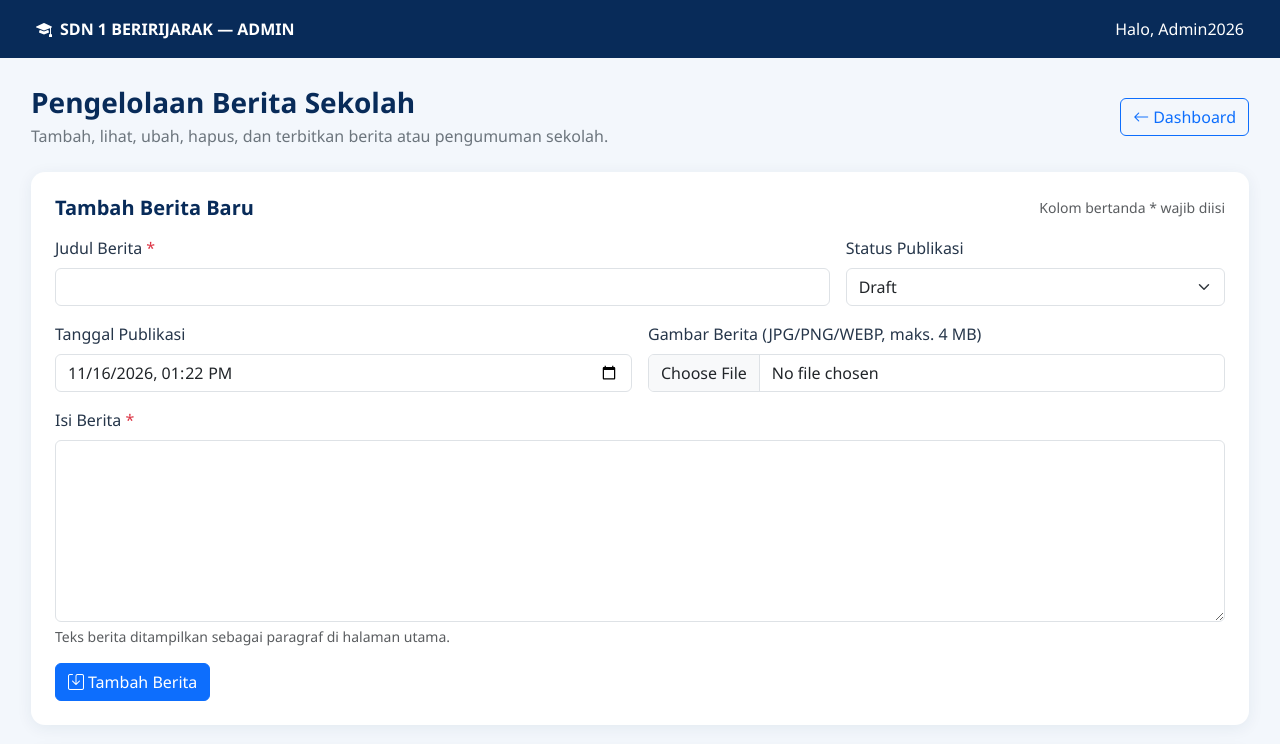
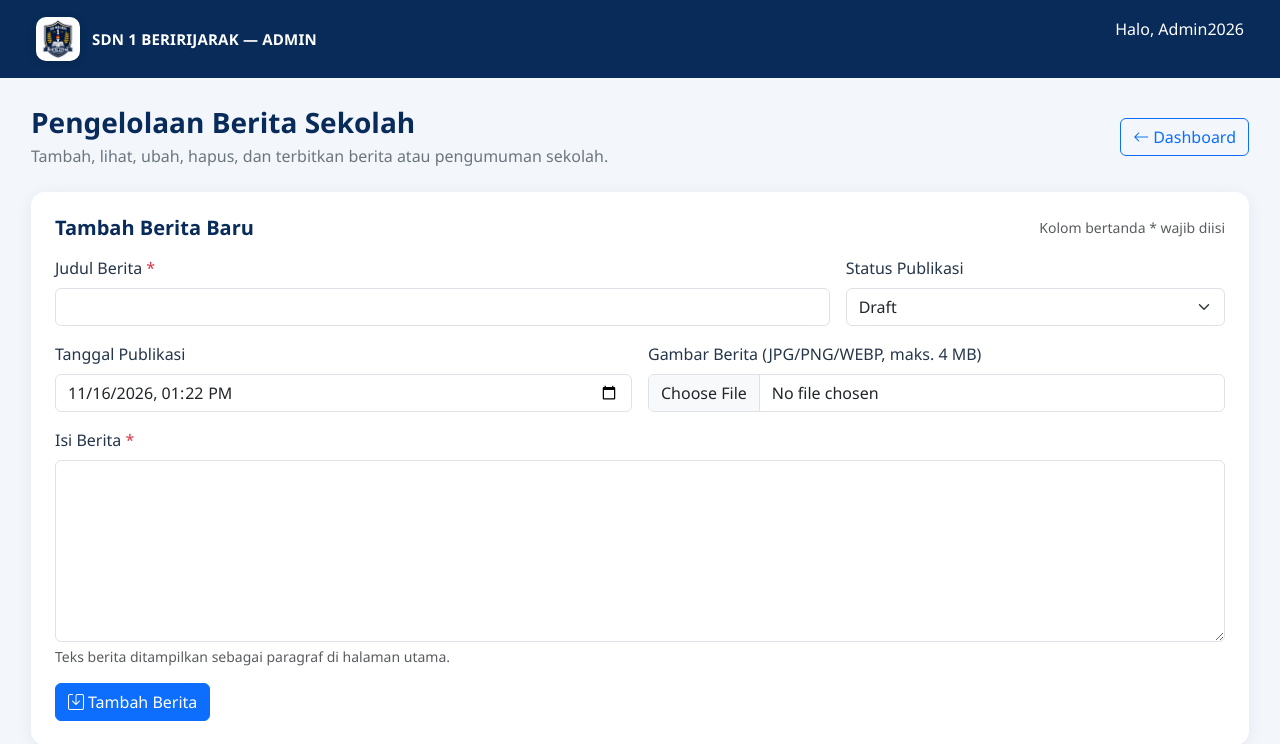
Before and after one commit to rialatifa72-coder/website-sdn1-beririjarak, a PHP site: page /admin/data_berita.php in a window 1280 px wide. Shown: the top 744 px of the page. Run offline with PHP 8.4, Linux system fonts and the light colour scheme; a user stored in the database is signed in; data that the repository does not hold is empty.

Commit message:
Tambahkan logo sekolah pada header halaman admin

```diff
--- a/admin/data_berita.php
+++ b/admin/data_berita.php
@@ -129,8 +129,12 @@ if (!$daftar) die("Gagal mengambil berita: " . e(mysqli_error($koneksi)));
 <link href="https://cdn.jsdelivr.net/npm/bootstrap-icons@1.11.3/font/bootstrap-icons.min.css" rel="stylesheet">
 <style>
 body{background:#f3f7fc;color:#26364a;font-family:Segoe UI,Tahoma,sans-serif}.topbar{background:#082b59;color:#fff;padding:17px 24px}.wrap{max-width:1250px;margin:28px auto;padding:0 16px}.panel{background:#fff;border:0;border-radius:14px;box-shadow:0 3px 16px rgba(20,50,90,.07);padding:24px}.judul{color:#082b59;font-weight:700}.table th{background:#edf4fc;white-space:nowrap}.thumb{width:76px;height:55px;object-fit:cover;border-radius:8px}
+.admin-brand{display:flex;align-items:center;gap:12px;min-width:0}
+.admin-brand-logo{width:44px;height:44px;min-width:44px;object-fit:contain;background:#fff;border-radius:10px;padding:3px;box-shadow:0 2px 8px rgba(0,0,0,.15)}
+.admin-brand strong{font-size:15px;letter-spacing:.2px}
+@media(max-width:575px){.topbar{padding:12px 14px}.admin-brand-logo{width:38px;height:38px;min-width:38px}.admin-brand strong{font-size:12px}}
 </style></head><body>
-<header class="topbar"><div class="container-fluid d-flex justify-content-between"><strong><i class="bi bi-mortarboard-fill me-2"></i>SDN 1 BERIRIJARAK — ADMIN</strong><span>Halo, <?= e($_SESSION["username"]) ?></span></div></header>
+<header class="topbar"><div class="container-fluid d-flex justify-content-between"><div class="admin-brand"><img src="../logo.jpeg" alt="Logo SDN 1 Beririjarak" class="admin-brand-logo"><strong>SDN 1 BERIRIJARAK — ADMIN</strong></div><span>Halo, <?= e($_SESSION["username"]) ?></span></div></header>
 <main class="wrap">
 <div class="d-flex flex-wrap justify-content-between align-items-center gap-2 mb-4"><div><h1 class="h3 judul mb-1">Pengelolaan Berita Sekolah</h1><p class="text-secondary mb-0">Tambah, lihat, ubah, hapus, dan terbitkan berita atau pengumuman sekolah.</p></div><a href="../dashboard_admin.php" class="btn btn-outline-primary"><i class="bi bi-arrow-left me-1"></i>Dashboard</a></div>
 <?php if ($pesan): ?><div class="alert alert-<?= e($jenisPesan) ?> alert-dismissible fade show"><?= e($pesan) ?><button type="button" class="btn-close" data-bs-dismiss="alert"></button></div><?php endif; ?>
```
